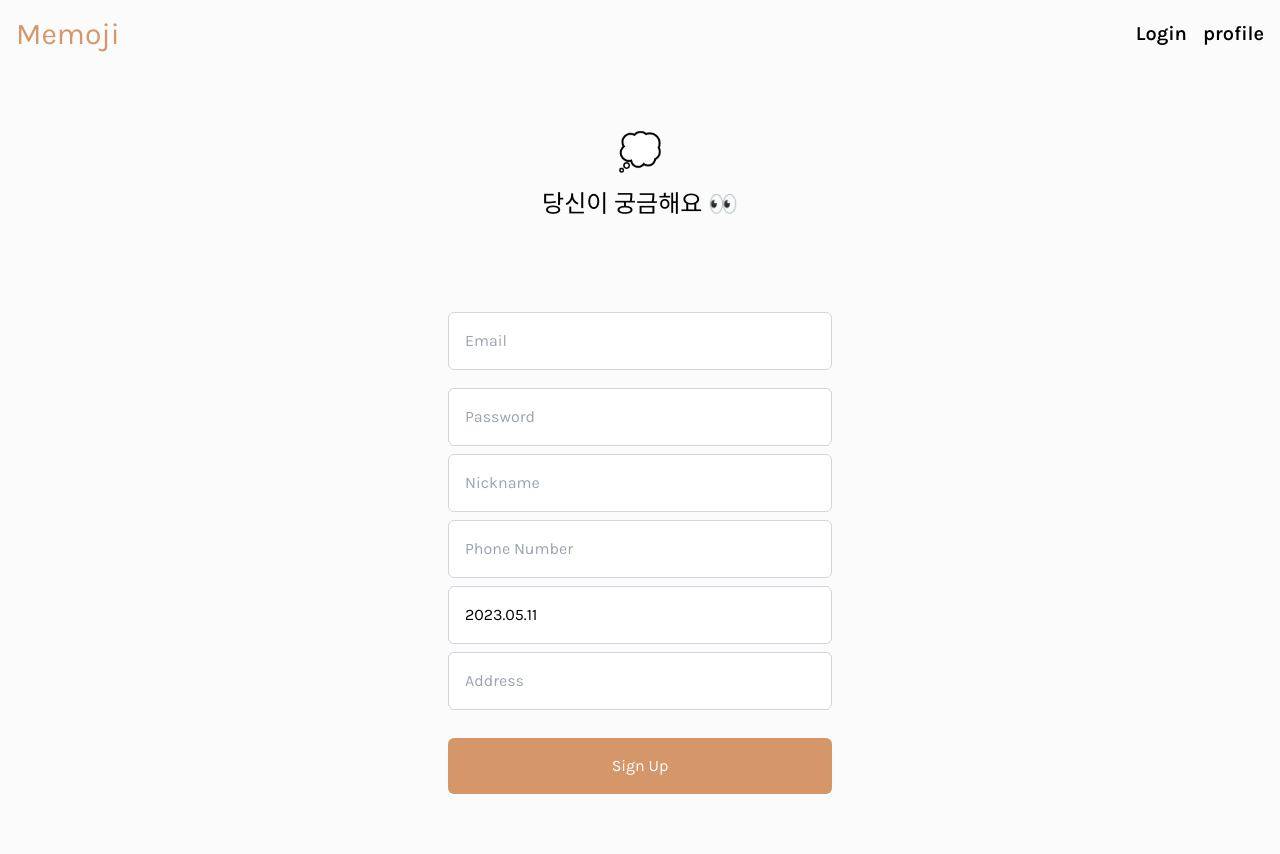
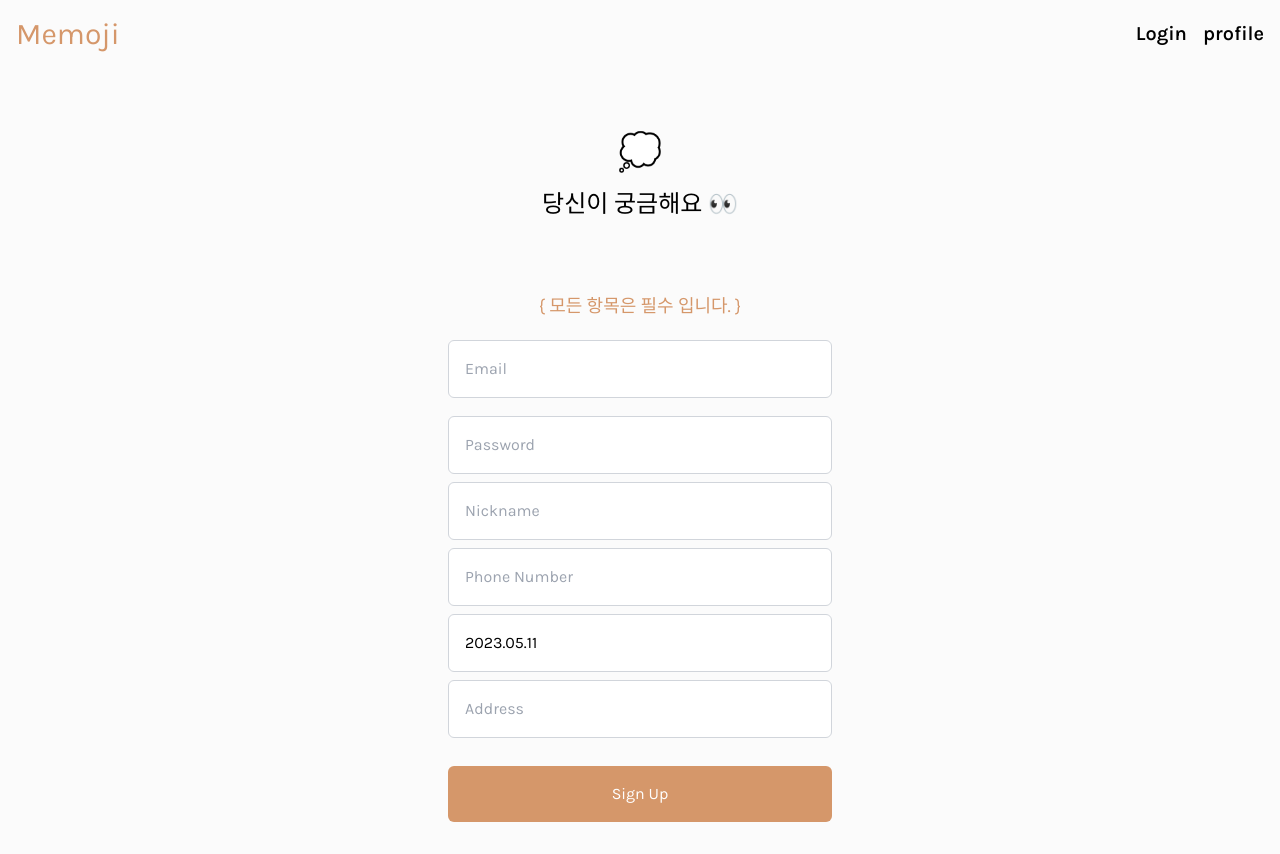
Before and after one commit to YP-Company/first-toyProject-front, a Next.js app: page /signUp in a window 1280 px wide. Before the commit the page ends 826 px from the top, so only its background shows below. Built offline with nearby package versions, Linux system fonts and the light colour scheme.

Commit message:
refactor : 회원가입 문구 추가

```diff
--- a/src/components/signUp/SignUpForm.tsx
+++ b/src/components/signUp/SignUpForm.tsx
@@ -48,6 +48,9 @@ export default function SignUpForm() {
 
 	return (
 		<div className="flex flex-col items-center">
+			<h3 className="text-brand text-lg">
+				&#123; 모든 항목은 필수 입니다. &#125;
+			</h3>
 			<form className="flex flex-col m-4" onSubmit={handleSubmit}>
 				<input
 					type="text"
```
